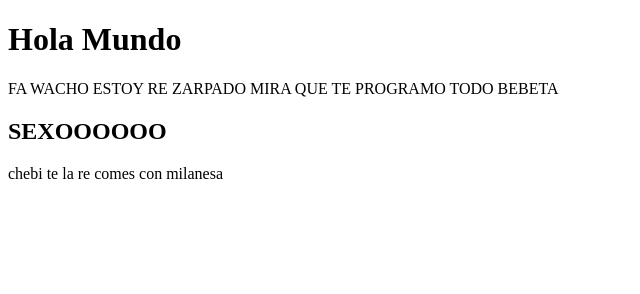
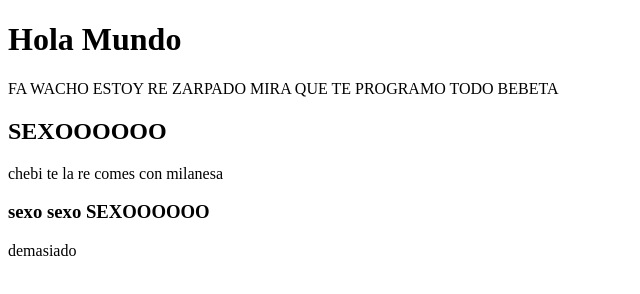
Before and after one commit to MauriDev89/diplo_fullstack_2024, a plain HTML site: page index.html in a window 1280 px wide. Shown: the whole page, without its empty margins (0-640 px from the left). Drawn offline with Linux system fonts and the light colour scheme.

Commit message:
Se hicieron testeos

```diff
--- a/index.html
+++ b/index.html
@@ -10,4 +10,5 @@
     </h1>FA WACHO ESTOY RE ZARPADO MIRA QUE TE PROGRAMO TODO BEBETA
 </body> <H2>SEXOOOOOO
     </H2> chebi te la re comes con milanesa
+    <h3>sexo sexo SEXOOOOOO </h3>demasiado
 </html>
```
